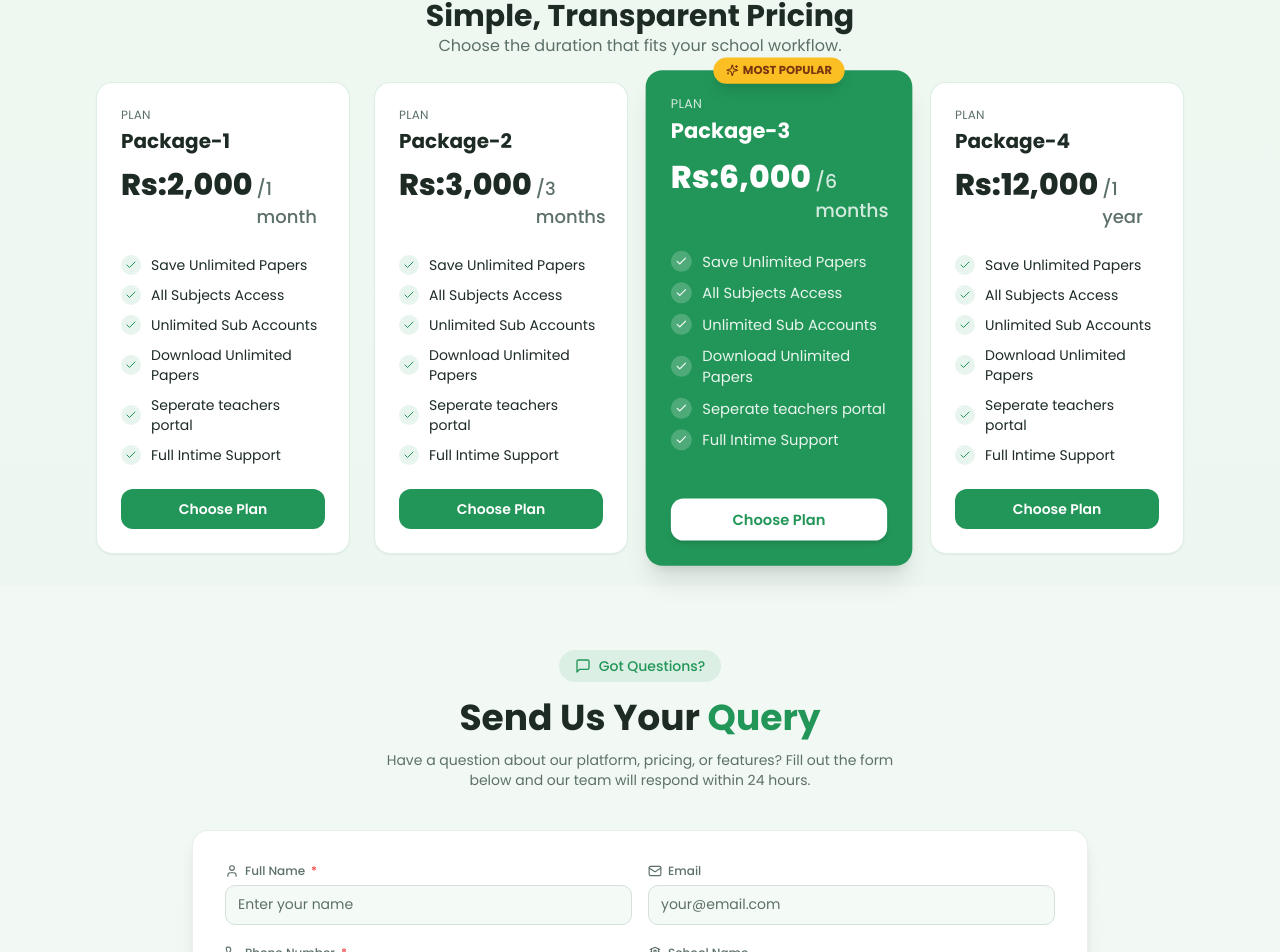
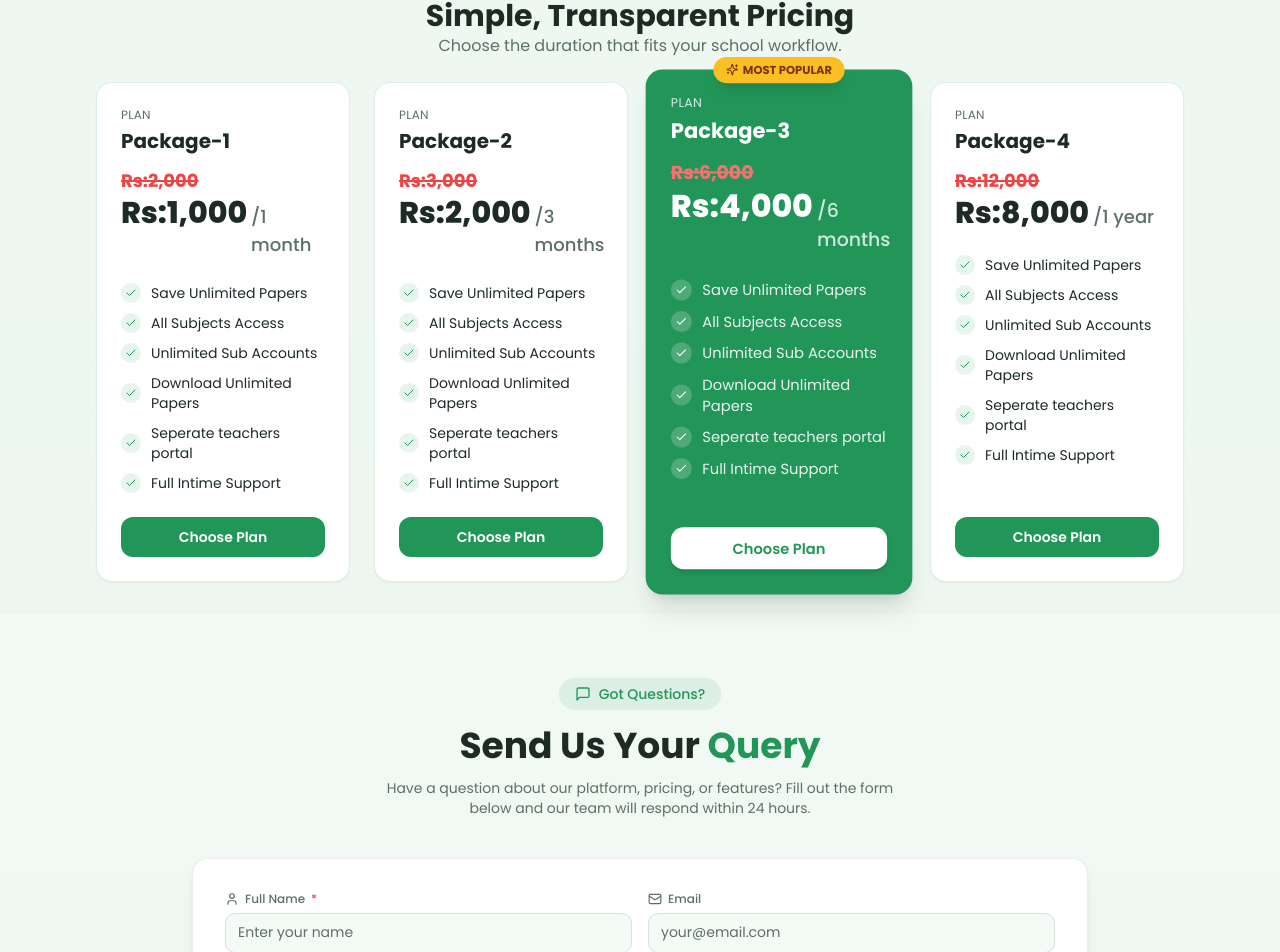
Before and after one commit to muhammadowais87/testfrontend, a React (Vite) app: page / in a window 1280 px wide. Shown: the part 2408-3360 px from the top of the page. Built offline with nearby package versions, Linux system fonts and the light colour scheme; no server answers; the HTML template or start-up script is replaced by a standard one; a web font is replaced by a local one.

Commit message:
update pricing section

```diff
--- a/src/components/PricingSection.tsx
+++ b/src/components/PricingSection.tsx
@@ -3,10 +3,10 @@ import { Dialog, DialogContent, DialogHeader, DialogTitle } from "@/components/u
 import { Check, Sparkles } from "lucide-react";
 
 const packages = [
-  { name: "Package-1", price: "Rs:2,000", validity: "1 month", popular: false },
-  { name: "Package-2", price: "Rs:3,000", validity: "3 months", popular: false },
-  { name: "Package-3", price: "Rs:6,000", validity: "6 months", popular: true },
-  { name: "Package-4", price: "Rs:12,000", validity: "1 year", popular: false },
+  { name: "Package-1", price: "Rs:1,000", originalPrice: "Rs:2,000", validity: "1 month", popular: false },
+  { name: "Package-2", price: "Rs:2,000", originalPrice: "Rs:3,000", validity: "3 months", popular: false },
+  { name: "Package-3", price: "Rs:4,000", originalPrice: "Rs:6,000", validity: "6 months", popular: true },
+  { name: "Package-4", price: "Rs:8,000", originalPrice: "Rs:12,000", validity: "1 year", popular: false },
 ];
 
 const features = [
@@ -58,6 +58,11 @@ const PricingSection = () => {
                 <p className={`text-xs uppercase tracking-wide mb-1 ${pkg.popular ? "text-primary-foreground/80" : "text-muted-foreground"}`}>Plan</p>
                 <h3 className={`text-xl font-bold ${pkg.popular ? "text-white" : "text-foreground"}`}>{pkg.name}</h3>
                 <div className="mt-3">
+                  {pkg.originalPrice && (
+                    <span className={`block text-lg font-bold line-through decoration-2 ${pkg.popular ? "text-red-400" : "text-red-500"}`}>
+                      {pkg.originalPrice}
+                    </span>
+                  )}
                   <div className="flex items-baseline gap-1">
                     <span className={`text-3xl font-extrabold ${pkg.popular ? "text-white" : "text-foreground"}`}>{pkg.price}</span>
                     <span className={`text-lg font-medium ${pkg.popular ? "text-primary-foreground/80" : "text-muted-foreground"}`}>/{pkg.validity}</span>
```
